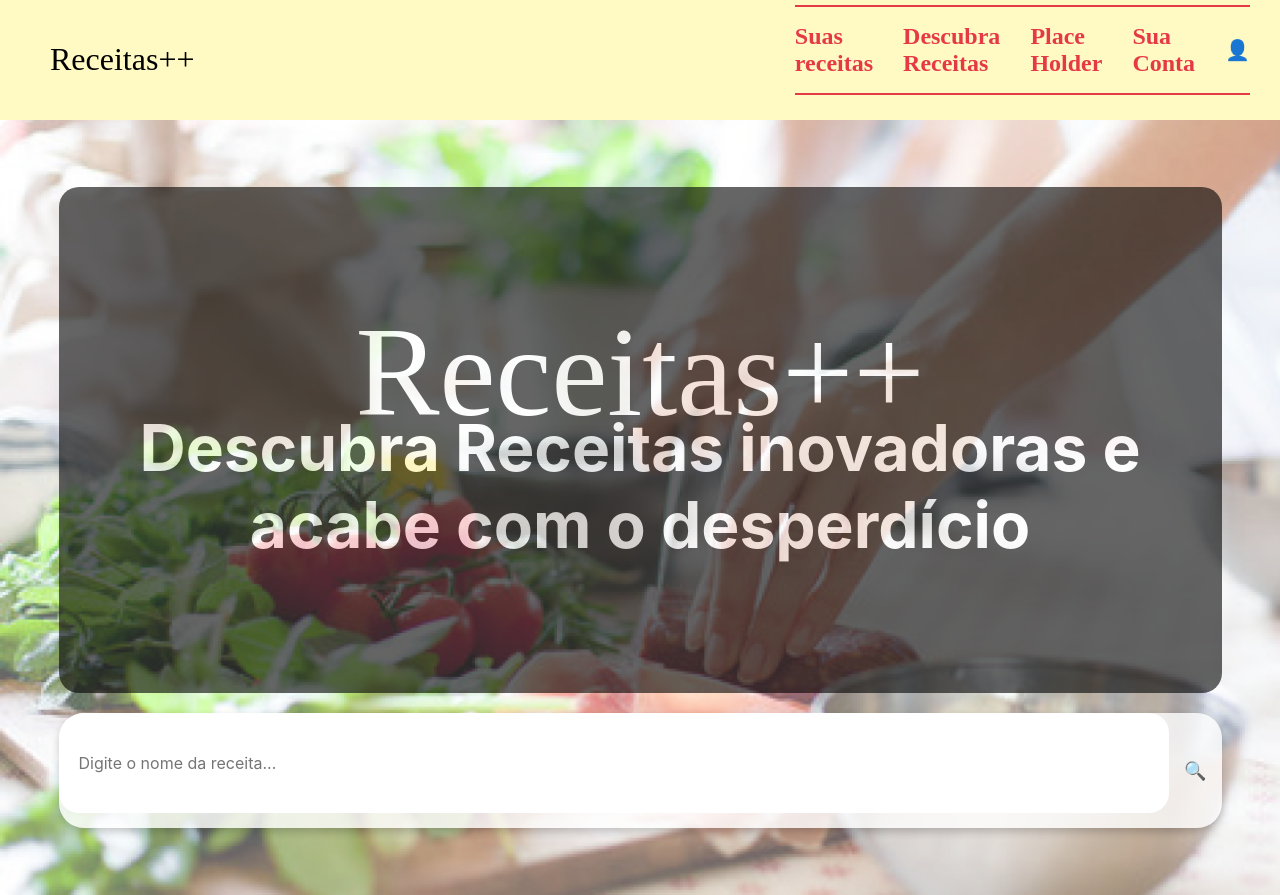
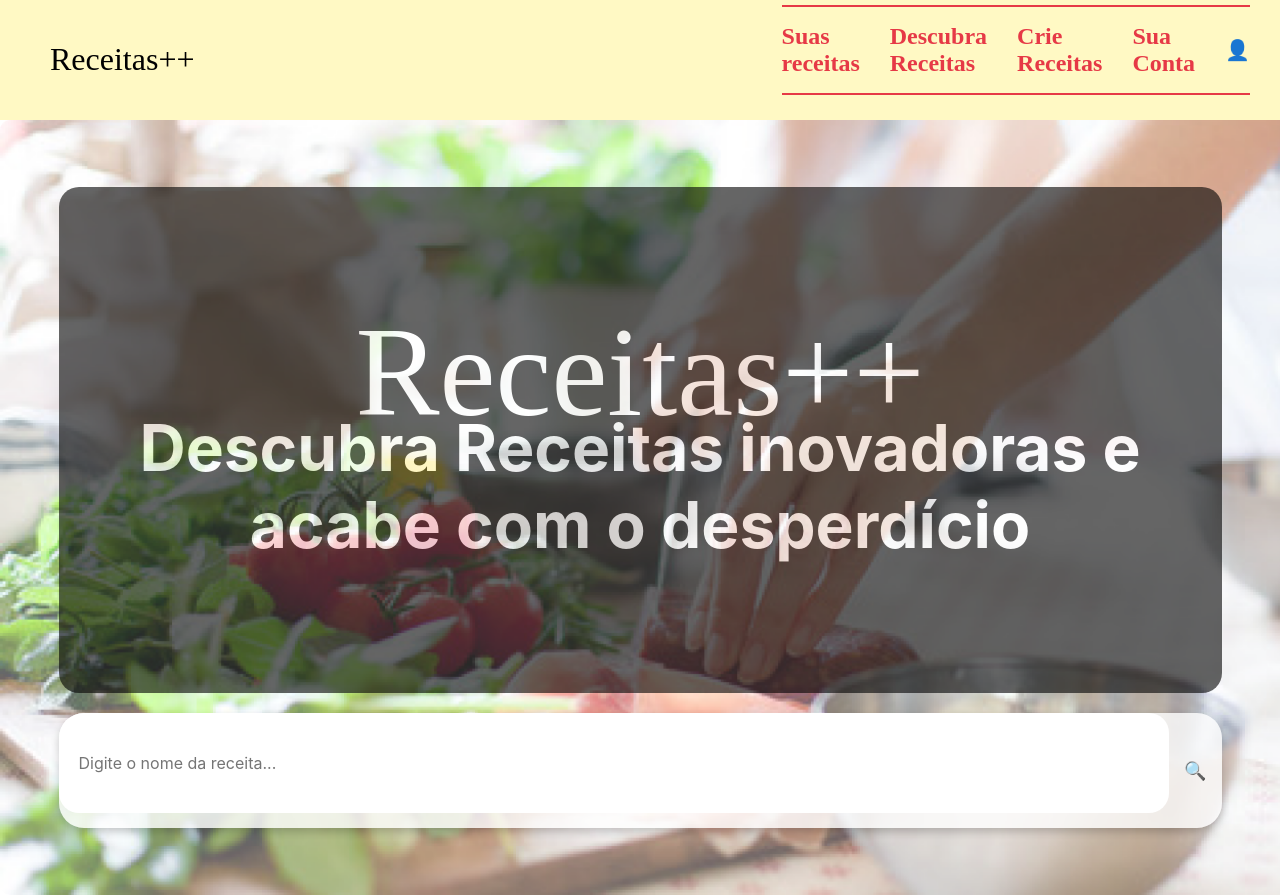
Before and after one commit to GusLucas12/Receitas, a React (Create React App) app: page / in a window 1280 px wide. Built offline with nearby package versions, Linux system fonts and the light colour scheme; a web font is replaced by a local one.

Commit message:
atualizacoes header

```diff
--- a/src/components/cabeca.js
+++ b/src/components/cabeca.js
@@ -15,8 +15,8 @@ function Top() {
                     <div className={styles.botao}>
                         <Link to='/receitas' className={styles.custom_link}><h1>Suas <br></br>receitas</h1></Link>
                         <Link to='/busca' className={styles.custom_link}><h1>Descubra<br></br> Receitas</h1></Link>
+                        <Link to='/criar' className={styles.custom_link}><h1>Crie<br></br>Receitas</h1></Link>
 
-                        <h1>Place <br></br>Holder</h1>
                         <Link to='/usuario' className={styles.custom_link}> <h1>Sua <br></br>Conta</h1> </Link>
                         <div className={styles.user}>
                           <Link to='/usuario' className={styles.custom_link}> <span>👤</span> </Link>
```
